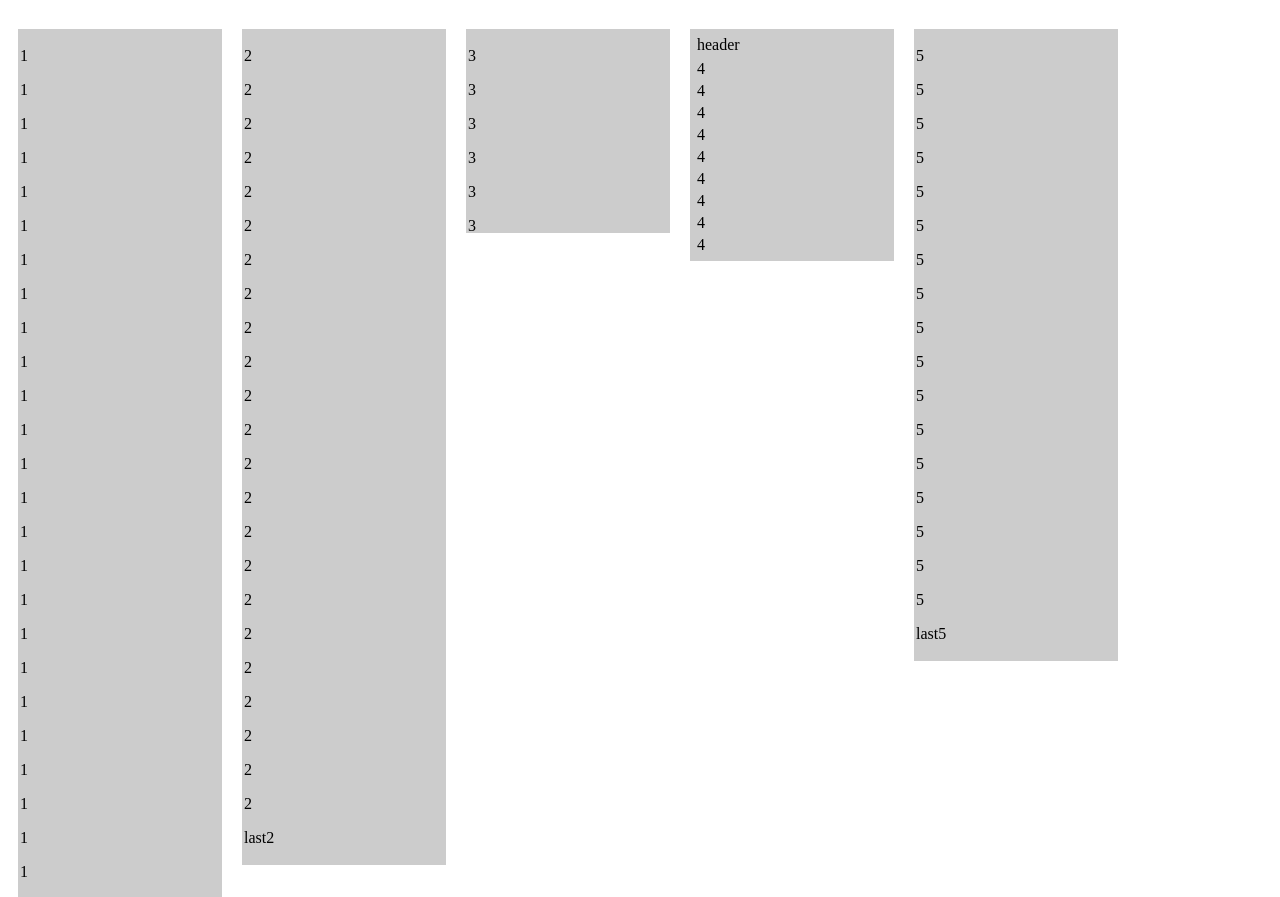
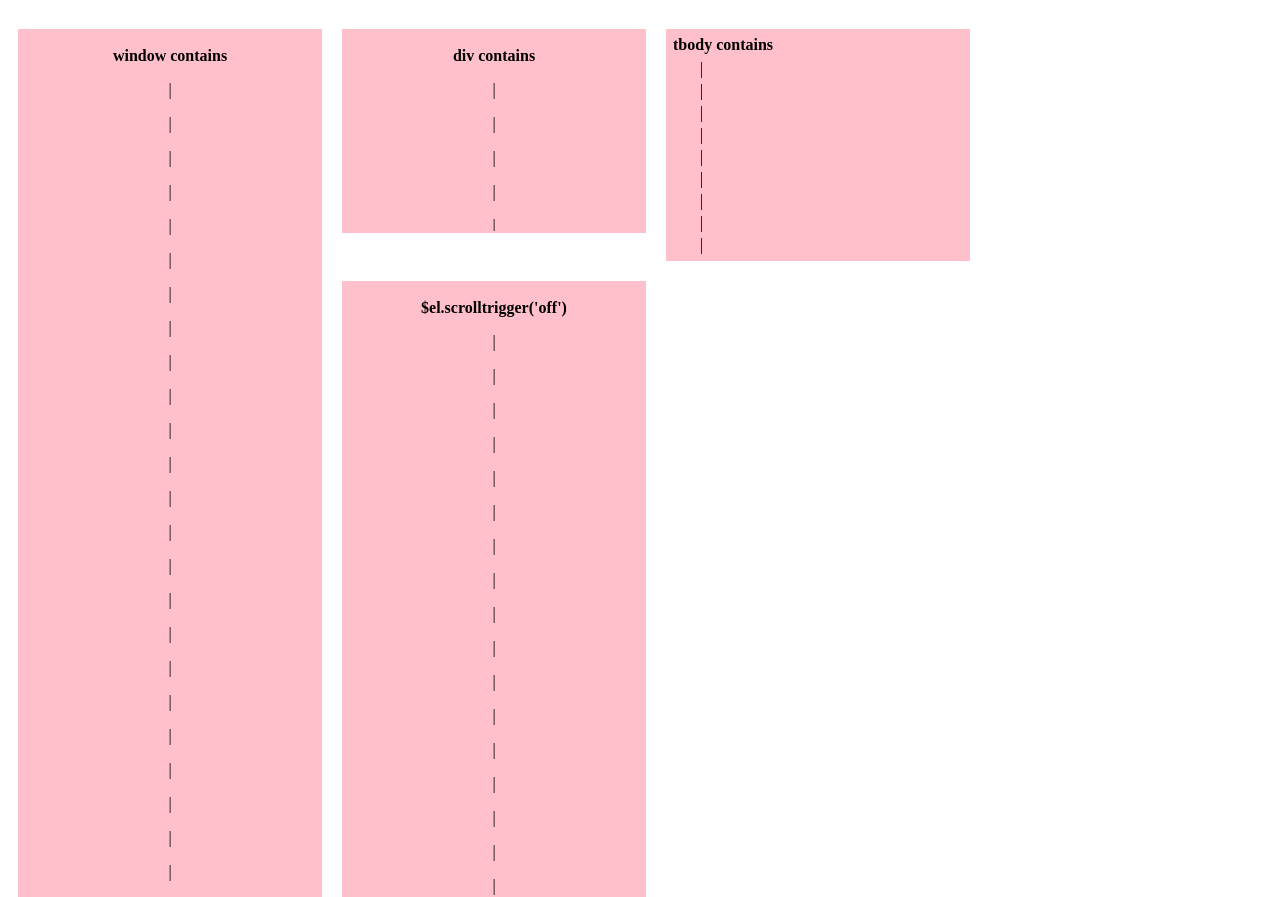
Before and after one commit to itmammoth/jquery.showuptrigger, a plain HTML site: page test.html in a window 1280 px wide. Shown: the part 61-958 px from the top of the page. Drawn offline with Linux system fonts and the light colour scheme.

Commit message:
Reorganaized test html and js.

```diff
--- a/css/style.css
+++ b/css/style.css
@@ -1,15 +1,20 @@
 .column {
   float: left;
   display: block;
+  text-align: center;
   padding: 2px;
   margin: 10px;
-  background: #ccc;
-  width: 200px;
+  background: pink;
+  width: 300px;
 }
 
 .container {
   overflow: scroll;
   height: 200px;
+}
+
+.first, .last {
+  font-weight: bold;
 }
 
 table.fixed {
--- a/test.html
+++ b/test.html
@@ -14,133 +14,117 @@
       <h1>showuptrigger</h1>
 
       <div class="column">
-        <p>1</p>
-        <p>1</p>
-        <p>1</p>
-        <p>1</p>
-        <p>1</p>
-        <p>1</p>
-        <p>1</p>
-        <p>1</p>
-        <p>1</p>
-        <p>1</p>
-        <p>1</p>
-        <p>1</p>
-        <p>1</p>
-        <p>1</p>
-        <p>1</p>
-        <p>1</p>
-        <p>1</p>
-        <p>1</p>
-        <p>1</p>
-        <p>1</p>
-        <p>1</p>
-        <p>1</p>
-        <p>1</p>
-        <p>1</p>
-        <p>1</p>
-        <p>1</p>
-        <p>1</p>
-        <p>1</p>
-        <p>1</p>
-        <p>1</p>
-        <p>1</p>
-        <p id="last1">last1</p>
+        <p class="first">window contains</p>
+        <p>|</p>
+        <p>|</p>
+        <p>|</p>
+        <p>|</p>
+        <p>|</p>
+        <p>|</p>
+        <p>|</p>
+        <p>|</p>
+        <p>|</p>
+        <p>|</p>
+        <p>|</p>
+        <p>|</p>
+        <p>|</p>
+        <p>|</p>
+        <p>|</p>
+        <p>|</p>
+        <p>|</p>
+        <p>|</p>
+        <p>|</p>
+        <p>|</p>
+        <p>|</p>
+        <p>|</p>
+        <p>|</p>
+        <p>|</p>
+        <p>|</p>
+        <p>|</p>
+        <p>|</p>
+        <p>|</p>
+        <p>|</p>
+        <p>|</p>
+        <p id="last-of-body-contains" class="last">find me!</p>
       </div>
-      <div class="column">
-        <p>2</p>
-        <p>2</p>
-        <p>2</p>
-        <p>2</p>
-        <p>2</p>
-        <p>2</p>
-        <p>2</p>
-        <p>2</p>
-        <p>2</p>
-        <p>2</p>
-        <p>2</p>
-        <p>2</p>
-        <p>2</p>
-        <p>2</p>
-        <p>2</p>
-        <p>2</p>
-        <p>2</p>
-        <p>2</p>
-        <p>2</p>
-        <p>2</p>
-        <p>2</p>
-        <p>2</p>
-        <p>2</p>
-        <p id="last2">last2</p>
-      </div>
+
       <div class="column">
         <div class="container">
-          <p>3</p>
-          <p>3</p>
-          <p>3</p>
-          <p>3</p>
-          <p>3</p>
-          <p>3</p>
-          <p>3</p>
-          <p>3</p>
-          <p>3</p>
-          <p>3</p>
-          <p>3</p>
-          <p>3</p>
-          <p>3</p>
-          <p>3</p>
-          <p>3</p>
-          <p>3</p>
-          <p>3</p>
-          <p id="last3">last3</p>
+          <p class="first">div contains</p>
+          <p>|</p>
+          <p>|</p>
+          <p>|</p>
+          <p>|</p>
+          <p>|</p>
+          <p>|</p>
+          <p>|</p>
+          <p>|</p>
+          <p>|</p>
+          <p>|</p>
+          <p>|</p>
+          <p>|</p>
+          <p>|</p>
+          <p>|</p>
+          <p>|</p>
+          <p>|</p>
+          <p id="last-of-div-contains" class="last">find me!</p>
         </div>
       </div>
+
       <div class="column">
         <table class="fixed">
           <thead>
-            <tr><td>header</td></tr>
+            <tr><th>tbody contains</th></tr>
           </thead>
           <tbody>
-            <tr><td>4</td></tr>
-            <tr><td>4</td></tr>
-            <tr><td>4</td></tr>
-            <tr><td>4</td></tr>
-            <tr><td>4</td></tr>
-            <tr><td>4</td></tr>
-            <tr><td>4</td></tr>
-            <tr><td>4</td></tr>
-            <tr><td>4</td></tr>
-            <tr><td>4</td></tr>
-            <tr><td>4</td></tr>
-            <tr><td>4</td></tr>
-            <tr><td>4</td></tr>
-            <tr><td>4</td></tr>
-            <tr><td>4</td></tr>
-            <tr><td>4</td></tr>
-            <tr><td>4</td></tr>
-            <tr><td id="last4">last4</td></tr>
+            <tr><td>|</td></tr>
+            <tr><td>|</td></tr>
+            <tr><td>|</td></tr>
+            <tr><td>|</td></tr>
+            <tr><td>|</td></tr>
+            <tr><td>|</td></tr>
+            <tr><td>|</td></tr>
+            <tr><td>|</td></tr>
+            <tr><td>|</td></tr>
+            <tr><td>|</td></tr>
+            <tr><td>|</td></tr>
+            <tr><td>|</td></tr>
+            <tr><td>|</td></tr>
+            <tr><td>|</td></tr>
+            <tr><td>|</td></tr>
+            <tr><td>|</td></tr>
+            <tr><td>|</td></tr>
+            <tr><td id="last-of-tbody-contains" class="last">find me!</td></tr>
           </tbody>
         </table>
       </div>
+
       <div class="column">
-        <p>5</p>
-        <p>5</p>
-        <p>5</p>
-        <p>5</p>
-        <p>5</p>
-        <p>5</p>
-        <p>5</p>
-        <p>5</p>
-        <p>5</p>
-        <p>5</p>
-        <p>5</p>
-        <p>5</p>
-        <p>5</p>
-        <p>5</p>
-        <p>5</p>
-        <p>5</p>
-        <p>5</p>
-        <p id="last5">last5</p>
+        <p class="first">$el.scrolltrigger('off')</p>
+        <p>|</p>
+        <p>|</p>
+        <p>|</p>
+        <p>|</p>
+        <p>|</p>
+        <p>|</p>
+        <p>|</p>
+        <p>|</p>
+        <p>|</p>
+        <p>|</p>
+        <p>|</p>
+        <p>|</p>
+        <p>|</p>
+        <p>|</p>
+        <p>|</p>
+        <p>|</p>
+        <p>|</p>
+        <p>|</p>
+        <p>|</p>
+        <p>|</p>
+        <p>|</p>
+        <p>|</p>
+        <p>|</p>
+        <p id="last-of-off" class="last">stopped observing</p>
       </div>
     </body>
 </html>
--- a/test.js
+++ b/test.js
@@ -1,22 +1,21 @@
 $(document).ready(function() {
   $(window).showuptrigger({
-    trigger: '#last1',
-    callback: function() { alert('welcome to last1!'); },
+    trigger: '#last-of-body-contains',
+    callback: function() { alert("Welcome to the last of 'window contains'"); },
   });
+
+  $('.container').showuptrigger({
+    trigger: '#last-of-div-contains',
+    callback: function() { alert("Welcome to the last of 'div contains'"); },
+  });
+
+  $('.fixed tbody').showuptrigger({
+    trigger: '#last-of-tbody-contains',
+    callback: function() { alert("Welcome to the last of 'tbody contains'"); },
+  });
+
   $(window).showuptrigger({
-    trigger: '#last2',
-    callback: function() { alert('welcome to last2!'); },
-  });
-  $('.container').showuptrigger({
-    trigger: '#last3',
-    callback: function() { alert('welcome to last3!'); },
-  });
-  $('.fixed tbody').showuptrigger({
-    trigger: '#last4',
-    callback: function() { alert('welcome to last4!'); },
-  });
-  $(window).showuptrigger({
-    trigger: '#last5',
-    callback: function() { alert('keep silence'); },
+    trigger: '#last-of-off',
+    callback: function() { alert('Never called'); },
   }).showuptrigger('off');
 });
```
